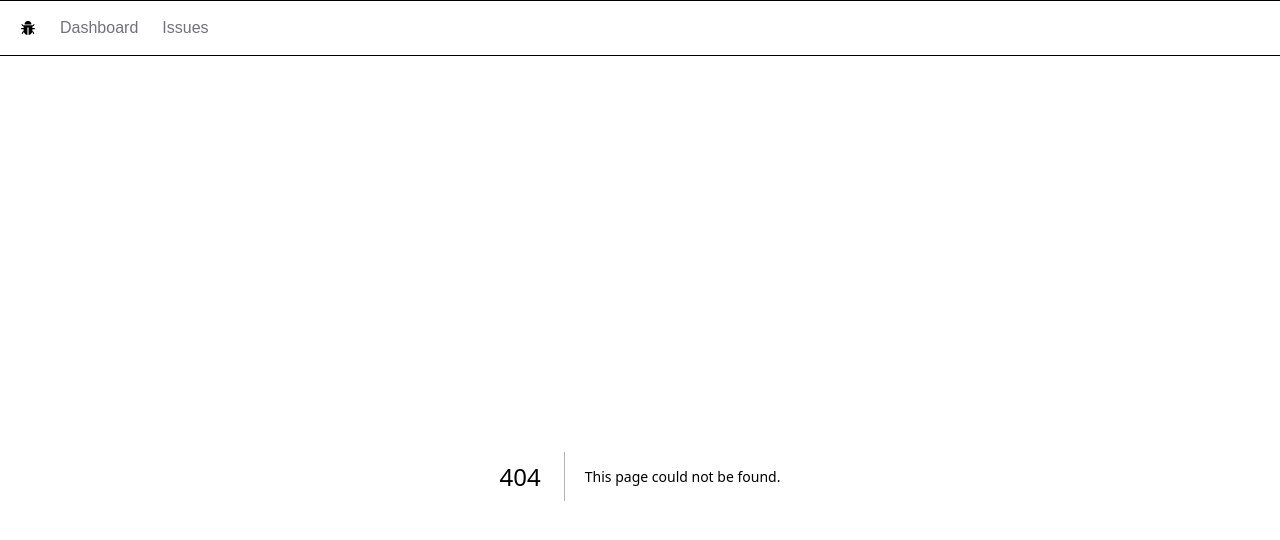
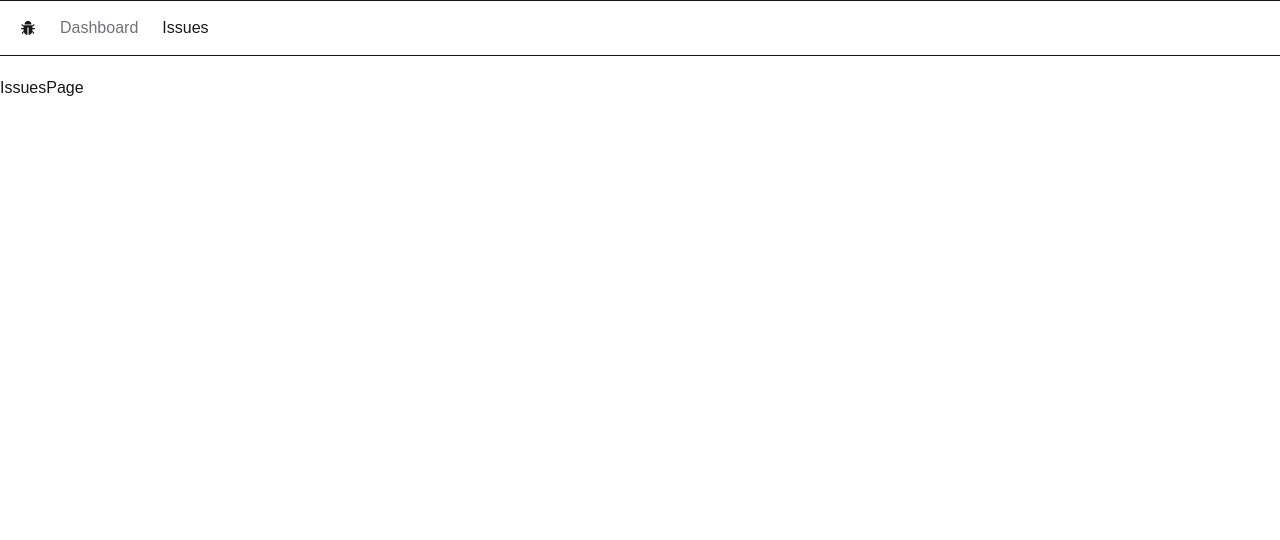
Before and after one commit to Ekram-Miftah/myissue-tracker, a Next.js app: page /issues in a window 1280 px wide. Before the commit this address had no page. Shown: the top 540 px of the page. Built offline with nearby package versions, Linux system fonts and the light colour scheme.

Commit message:
Style the active link in the nav bar

```diff
--- a/app/NavBar.tsx
+++ b/app/NavBar.tsx
@@ -1,7 +1,12 @@
+"use client";
 import React from "react";
 import Link from "next/link";
 import { AiFillBug } from "react-icons/ai";
+import { usePathname } from "next/navigation";
+import classnames from "classnames";
 const NavBar = () => {
+  const currentPath = usePathname();
+  console.log("Current Path:", currentPath);
   const links = [
     { label: "Dashboard", href: "/" },
     { label: "Issues", href: "/issues" },
@@ -15,7 +20,11 @@
         {links.map((link) => (
           <Link
             key={link.href}
-            className="text-zinc-500 hover:text-zinc-800  transition-colors"
+            className={classnames({
+              "text-zinc-900": link.href === currentPath,
+              "text-zinc-500": link.href !== currentPath,
+              "hover:text-zinc-800  transition-colors": true,
+            })}
             href={link.href}
           >
             {link.label}
--- /dev/null
+++ b/app/issues/page.tsx
@@ -0,0 +1,7 @@
+import React from "react";
+
+const IssuesPage = () => {
+  return <div>IssuesPage</div>;
+};
+
+export default IssuesPage;
--- a/package.json
+++ b/package.json
@@ -9,6 +9,7 @@
     "lint": "eslint"
   },
   "dependencies": {
+    "classnames": "^2.3.2",
     "next": "15.5.4",
     "react": "19.1.0",
     "react-dom": "19.1.0",
```
Also changed, not shown: 1 other file (tests, documents, lock files or other folders).
